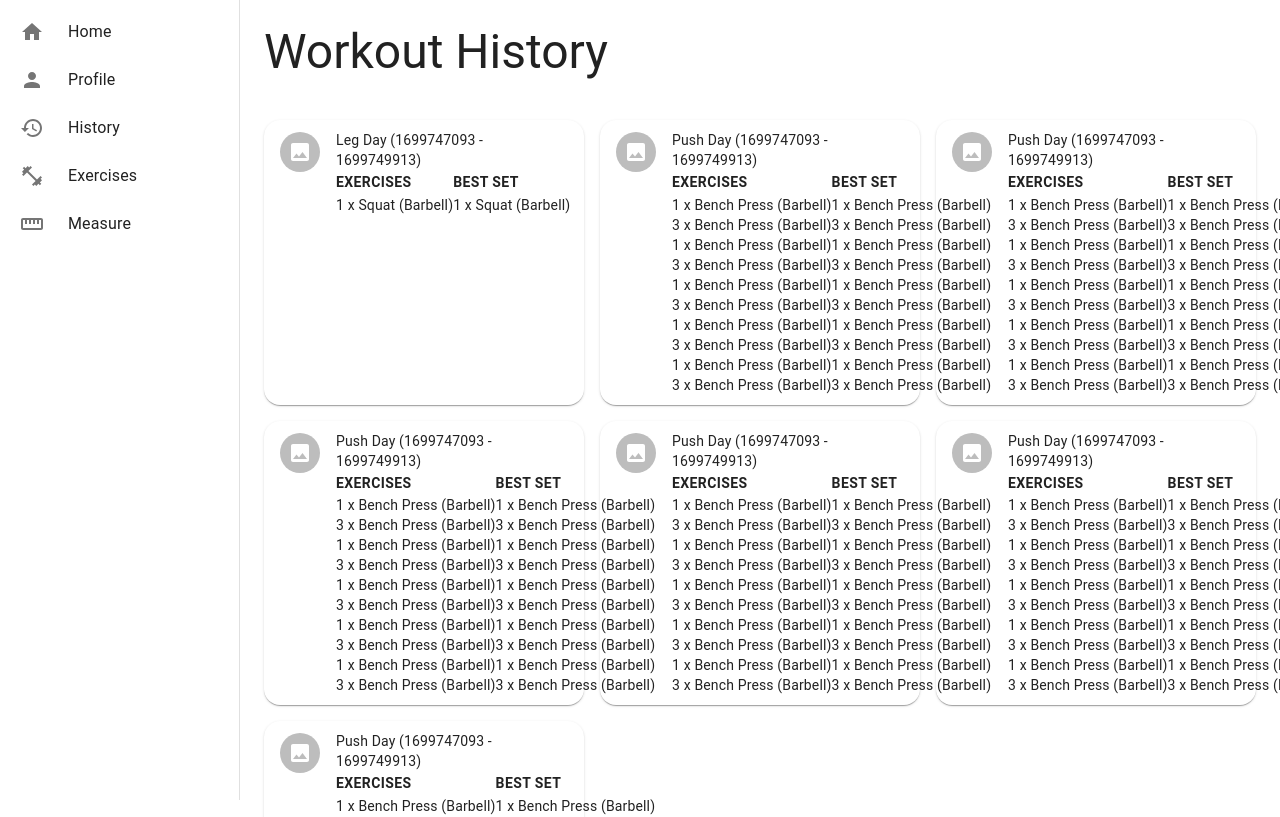
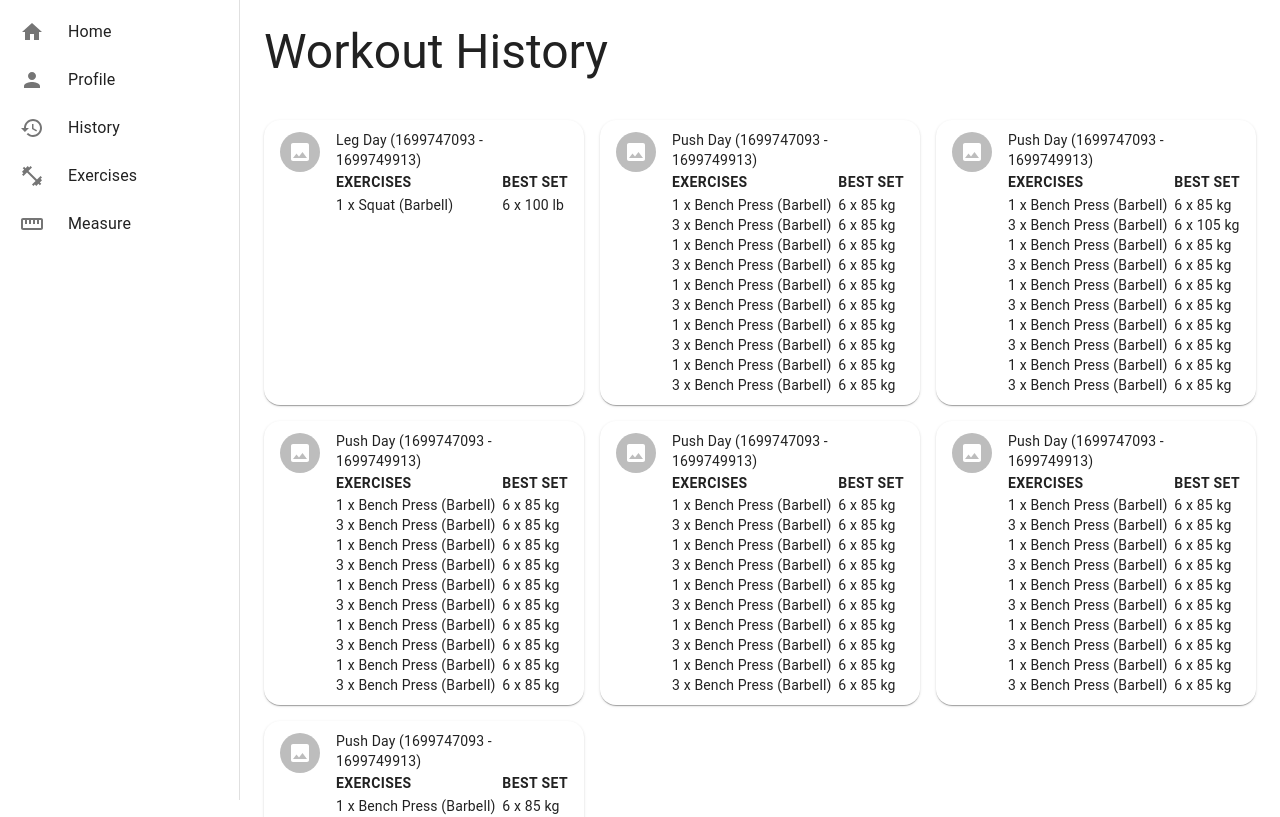
Before and after one commit to dkhmora/stronger-workout-app, a React (Create React App) app in the folder client/: page /history in a window 1280 px wide. Shown: the top 817 px of the page. Built offline with nearby package versions, Linux system fonts and the light colour scheme.

Commit message:
Best sets are now calculated based on 1 rep max

```diff
--- a/client/src/components/HistoryListItem.tsx
+++ b/client/src/components/HistoryListItem.tsx
@@ -45,6 +45,39 @@ export default function HistoryListItem(props: WorkoutListItemProps) {
             color="text.primary"
           >
             {numberOfSets} x {title} ({type})
+          </Typography>
+        );
+      }
+    );
+  };
+
+  const getBestSetList = (workouts: WorkoutExercises[]) => {
+    return workouts.map(
+      ({
+        exerciseData: { id, title, type, description, userCreated },
+        sets,
+      }) => {
+        const bestOneRepMax = 0;
+        let bestSet = sets[0];
+
+        sets.forEach((set) => {
+          const { numberOfReps, weight, weightUnit } = set;
+          const oneRepMax = weight * (1 + 0.0333 * numberOfReps);
+
+          if (oneRepMax > bestOneRepMax) {
+            bestSet = set;
+          }
+        });
+
+        return (
+          <Typography
+            noWrap
+            sx={{ display: "inline" }}
+            component="span"
+            variant="body2"
+            color="text.primary"
+          >
+            {bestSet.numberOfReps} x {bestSet.weight} {bestSet.weightUnit}
           </Typography>
         );
       }
@@ -100,7 +133,7 @@ export default function HistoryListItem(props: WorkoutListItemProps) {
                   >
                     <b>Best Set</b>
                   </Typography>
-                  {getWorkoutList(workoutData.exercises)}
+                  {getBestSetList(workoutData.exercises)}
                 </Box>
               </Box>
             </React.Fragment>
--- a/client/src/pages/HistoryPage.tsx
+++ b/client/src/pages/HistoryPage.tsx
@@ -282,12 +282,12 @@ export default function HistoryPage() {
           },
           {
             numberOfReps: 6,
-            weight: 85,
+            weight: 95,
             weightUnit: "kg",
           },
           {
             numberOfReps: 6,
-            weight: 85,
+            weight: 105,
             weightUnit: "kg",
           },
         ],
```
